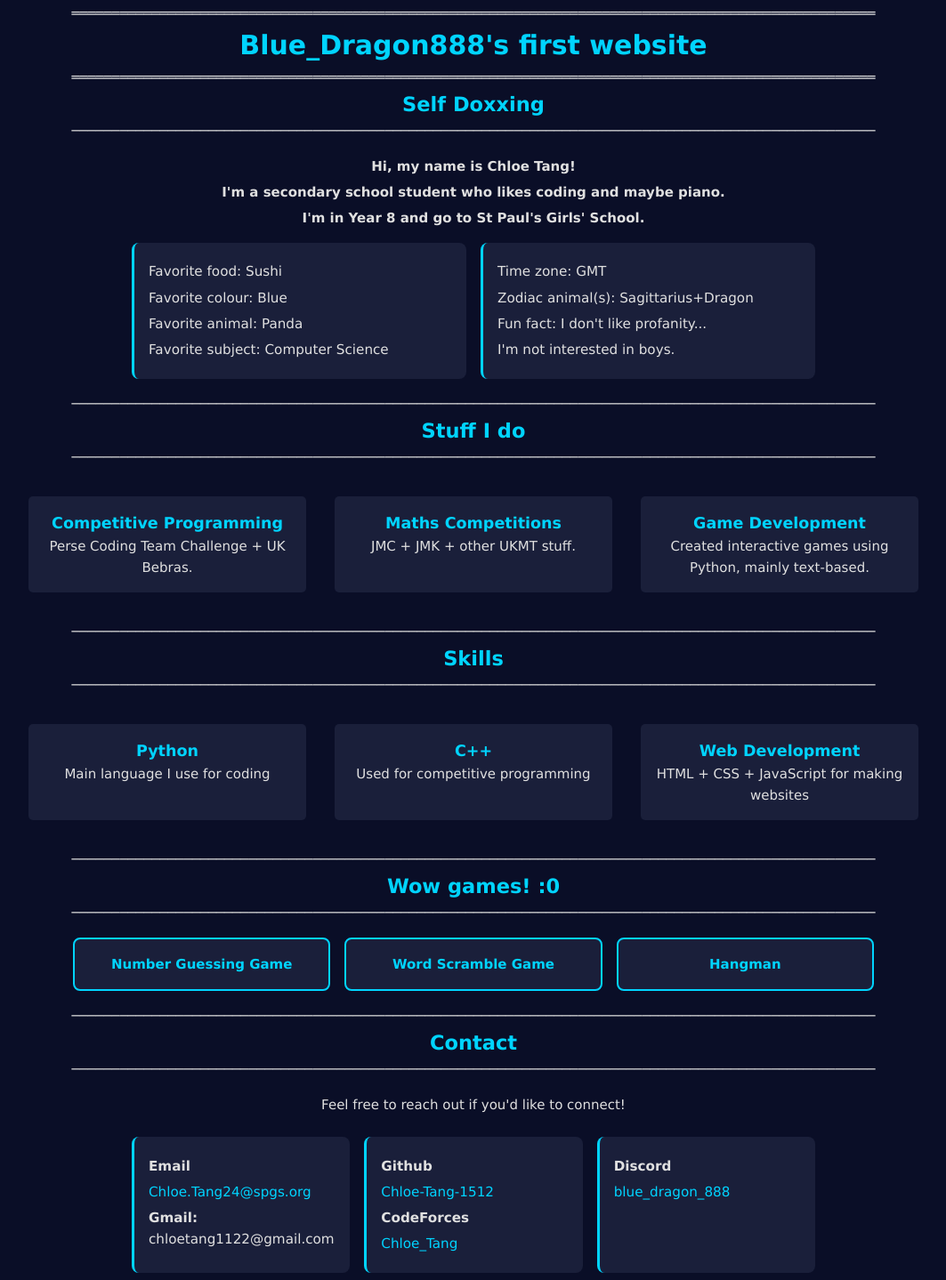
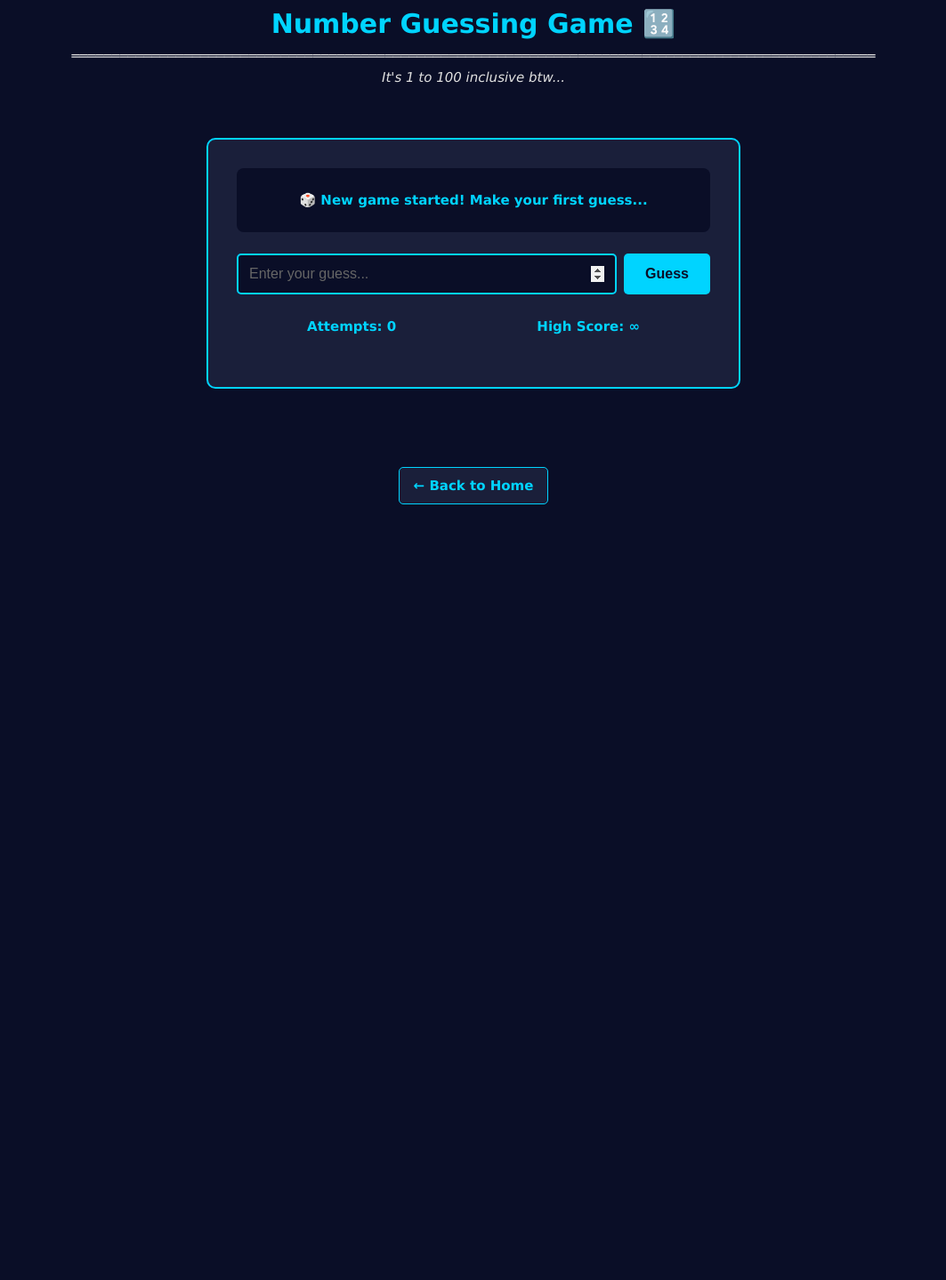
Before and after one commit to Chloe-Tang-1512/Blue_Dragon888.com, a plain HTML site: page index.html in a window 1280 px wide. Shown: the part 21-1460 px from the top of the page at 89% size, without its empty margins (108-1171 px from the left). After the commit the page ends 800 px from the top, so only its background shows below. Drawn offline with Linux system fonts and the light colour scheme.

Commit message:
Update index.html

```diff
--- a/index.html
+++ b/index.html
@@ -3,121 +3,37 @@
 <head>
     <meta charset="UTF-8">
     <meta name="viewport" content="width=device-width, initial-scale=1.0">
-    <title>Blue_Dragon888.com</title>
-    <link rel="stylesheet" href="hmwk0.css">
-    <link rel="apple-touch-icon" sizes="180x180" href="../apple-touch-icon.png">
-    <link rel="icon" type="image/png" sizes="32x32" href="../favicon-32x32.png">
-    <link rel="icon" type="image/png" sizes="16x16" href="../favicon-16x16.png">
-    <link rel="manifest" href="site.webmanifest">
+    <title>Number Guessing Game - Blue_Dragon888</title>
+    <link rel="stylesheet" href="./hmwk0.css">
+    <link rel="apple-touch-icon" sizes="180x180" href="./apple-touch-icon.png">
+    <link rel="icon" type="image/png" sizes="32x32" href="./favicon-32x32.png">
+    <link rel="icon" type="image/png" sizes="16x16" href="./favicon-16x16.png">
+    <link rel="manifest" href="./site.webmanifest">
 </head>
 <body>
+    <p>════════════════════════════════════════════════════════════════════════════════════════════════════</p>
+    <h1>Number Guessing Game 🔢</h1>
+    <p>════════════════════════════════════════════════════════════════════════════════════════════════════</p>
+    <p><i>It's 1 to 100 inclusive btw...</i></p>
     <br>
-    <p>════════════════════════════════════════════════════════════════════════════════════════════════════</p>
-    <h1>Blue_Dragon888's first website</h1>
-    <p>════════════════════════════════════════════════════════════════════════════════════════════════════</p>
 
-    <h2>Self Doxxing</h2>
-    <p>────────────────────────────────────────────────────────────────────────────────────────────────────</p>
-
-    <div class="about-section">
-        <div class="about-intro">
-            <p><strong>Hi, my name is Chloe Tang!</strong></p>
-            <p><strong>I'm a secondary school student who likes coding and maybe piano.</strong></p>
-            <p><strong>I'm in Year 8 and go to St Paul's Girls' School.</strong></p>
+    <div class="game-container">
+        <div id="gameDisplay" class="game-display"></div>
+        <div class="game-input">
+            <input type="number" id="guessInput" placeholder="Enter your guess..." min="1" max="100">
+            <button id="guessBtn" class="btn btn-primary">Guess</button>
         </div>
-
-        <div class="about-grid">
-            <div class="info-box">
-                <p>Favorite food: Sushi</p>
-                <p>Favorite colour: Blue</p>
-                <p>Favorite animal: Panda</p>
-                <p>Favorite subject: Computer Science</p>
-            </div>
-
-            <div class="info-box">
-                <p>Time zone: GMT</p>
-                <p>Zodiac animal(s): Sagittarius+Dragon</p>
-                <p>Fun fact: I don't like profanity...</p>
-                <p>I'm not interested in boys.</p>
-            </div>
+        <div class="game-stats">
+            <p>Attempts: <span id="attempts">0</span></p>
+            <p>High Score: <span id="highScore">∞</span></p>
         </div>
-    </div>
-
-    <p>────────────────────────────────────────────────────────────────────────────────────────────────────</p>
-
-    <h2>Stuff I do</h2>
-    <p>────────────────────────────────────────────────────────────────────────────────────────────────────</p>
-    <div class="activities">
-        <div>
-            <h3>Competitive Programming</h3>
-            <p>Perse Coding Team Challenge + UK Bebras.</p>
-        </div>
-
-        <div>
-            <h3>Maths Competitions</h3>
-            <p>JMC + JMK + other UKMT stuff.</p>
-        </div>
-
-        <div>
-            <h3>Game Development</h3>
-            <p>Created interactive games using Python, mainly text-based.</p>
-        </div>
-    </div>
-
-    <p>────────────────────────────────────────────────────────────────────────────────────────────────────</p>
-    <h2>Skills</h2>
-    <p>────────────────────────────────────────────────────────────────────────────────────────────────────</p>
-    <div class="skills">
-        <div>
-            <h3>Python</h3>
-            <p>Main language I use for coding</p>
-        </div>
-
-        <div>
-            <h3>C++</h3>
-            <p>Used for competitive programming</p>
-        </div>
-
-        <div>
-            <h3>Web Development</h3>
-            <p>HTML + CSS + JavaScript for making websites</p>
-        </div>
-    </div>
-
-    <p>────────────────────────────────────────────────────────────────────────────────────────────────────</p>
-    <h2>Wow games! :0</h2>
-    <p>────────────────────────────────────────────────────────────────────────────────────────────────────</p>
-    <div class="games-grid">
-        <a href="game.html" class="game-link">Number Guessing Game</a>
-        <a href="wordscramble.html" class="game-link">Word Scramble Game</a>
-        <a href="hangman.html" class="game-link">Hangman</a>
-    </div>
-
-    <p>────────────────────────────────────────────────────────────────────────────────────────────────────</p>
-    <h2>Contact</h2>
-    <p>────────────────────────────────────────────────────────────────────────────────────────────────────</p>
-
-    <div class="contact-section">
-        <p>Feel free to reach out if you'd like to connect!</p>
-        <div class="contact-grid">
-            <div class="contact-box">
-                <p><strong>Email</strong></p>
-                <p><a href="mailto:Chloe.Tang24@spgs.org">Chloe.Tang24@spgs.org</a></p>
-                <p><strong>Gmail:</strong> chloetang1122@gmail.com</p>
-            </div>
-            <div class="contact-box">
-                <p><strong>Github</strong></p>
-                <p><a href="https://github.com/Chloe-Tang-1512" target="_blank">Chloe-Tang-1512</a></p>
-                <p><strong>CodeForces</strong></p>
-                <p><a href="https://codeforces.com/profile/Chloe_Tang" target="_blank">Chloe_Tang</a></p>
-            </div>
-            <div class="contact-box">
-                <p><strong>Discord</strong></p>
-                <p><a href="https://discord.com/users/blue_dragon_888" target="_blank">blue_dragon_888</a></p>
-            </div>
-        </div>
+        <button id="newGameBtn" class="btn btn-secondary" style="display:none;">New Game</button>
     </div>
 
     <br>
+    <p><a href="index.html" class="back-link">← Back to Home</a></p>
+    <br>
+
+    <script src="hmwk0.js"></script>
 </body>
 </html>
```
